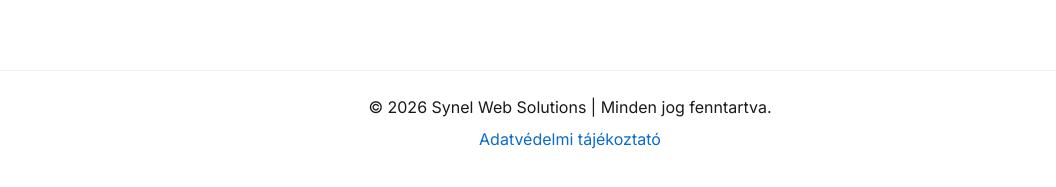
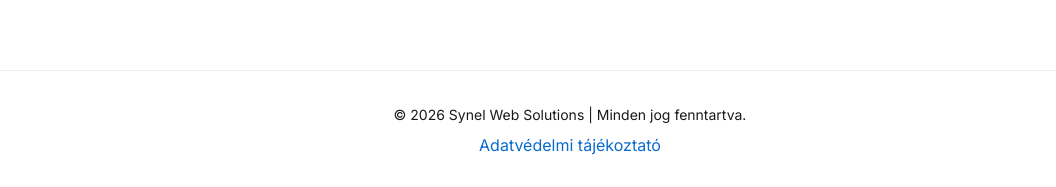
Before and after one commit to Synel96/synelweb, a React (Vite) app in the folder frontend/synelweb/: page /projektek in a window 1280 px wide. Shown: the part 930-1117 px from the top of the page, without its empty margins (70-1126 px from the left). Built offline with nearby package versions, Linux system fonts and the light colour scheme; no server answers.

Commit message:
Optimize LCP and CLS: Add priority loading for first project image, fix footer layout shift, update fetchPriority to camelCase

```diff
--- a/frontend/synelweb/index.html
+++ b/frontend/synelweb/index.html
@@ -45,7 +45,7 @@
     </noscript>
 
     <!-- Preload critical assets for LCP optimization -->
-    <link rel="preload" as="image" href="/darklogo.svg" type="image/svg+xml" />
+    <link rel="preload" as="image" href="/darklogo.svg" type="image/svg+xml" fetchpriority="high" />
     <!-- Preload hero image from Cloudinary with responsive srcset -->
     <link
       rel="preload"
--- a/frontend/synelweb/src/components/common/OptimizedCloudinaryImage.jsx
+++ b/frontend/synelweb/src/components/common/OptimizedCloudinaryImage.jsx
@@ -6,12 +6,14 @@
  * @param {string} cloudinaryId - Cloudinary public_id (e.g., "projects/image_abc123")
  * @param {string} alt - Alt text for accessibility
  * @param {string} aspectRatio - CSS aspect ratio (default: "16/9")
+ * @param {boolean} priority - If true, loads eagerly with high priority for LCP optimization
  * @param {object} sx - Additional MUI sx props
  */
 function OptimizedCloudinaryImage({
   cloudinaryId,
   alt = "",
   aspectRatio = "16/9",
+  priority = false,
   sx = {}
 }) {
   const [loaded, setLoaded] = useState(false);
@@ -85,12 +87,13 @@
 
       {/* Optimized image */}
       <img
-        src={generateUrl(1024)} // Default size for src
+        src={generateUrl(768)} // Default size for src
         srcSet={srcSet}
         sizes={sizes}
         alt={alt}
-        loading="lazy"
-        decoding="async"
+        loading={priority ? "eager" : "lazy"}
+        fetchPriority={priority ? "high" : "auto"}
+        decoding={priority ? "sync" : "async"}
         onLoad={() => setLoaded(true)}
         style={{
           width: "100%",
--- a/frontend/synelweb/src/components/footer/Footer.jsx
+++ b/frontend/synelweb/src/components/footer/Footer.jsx
@@ -13,16 +13,26 @@
           width: "100%",
           bgcolor: "background.body",
           color: "text.primary",
-          py: 3,
+          py: { xs: 3, sm: 3 },
           mt: 6,
-          minHeight: "120px",
+          height: { xs: "140px", sm: "120px" }, // Fix height to prevent CLS
+          display: "flex",
+          flexDirection: "column",
+          justifyContent: "center",
+          alignItems: "center",
           textAlign: "center",
           borderTop: "1px solid #eee",
         }}
         role="contentinfo"
         aria-label="Oldal lábléc"
       >
-        <Typography level="body2">
+        <Typography
+          level="body2"
+          sx={{
+            fontSize: { xs: "0.875rem", sm: "0.875rem" },
+            lineHeight: 1.5,
+          }}
+        >
           © {new Date().getFullYear()} Synel Web Solutions | Minden jog
           fenntartva.
         </Typography>
@@ -30,7 +40,11 @@
           <Link
             component="button"
             onClick={() => setOpenPolicy(true)}
-            sx={{ fontSize: "1rem", fontWeight: 500 }}
+            sx={{
+              fontSize: { xs: "0.875rem", sm: "1rem" },
+              fontWeight: 500,
+              lineHeight: 1.5,
+            }}
             aria-label="Adatvédelmi tájékoztató megnyitása"
           >
             Adatvédelmi tájékoztató
--- a/frontend/synelweb/src/components/hero/HeroSection.jsx
+++ b/frontend/synelweb/src/components/hero/HeroSection.jsx
@@ -68,7 +68,6 @@
           transform: "translateX(-50%)",
           width: "min(90%, 1100px)",
           zIndex: 1,
-          pointerEvents: "none",
         }}
       />
 
--- a/frontend/synelweb/src/components/navbar/Logo.jsx
+++ b/frontend/synelweb/src/components/navbar/Logo.jsx
@@ -5,6 +5,7 @@
       alt="Synel Web Solutions logó"
       width="120"
       height="40"
+      fetchpriority="high"
       style={{
         width: 120,
         height: "auto",
--- a/frontend/synelweb/src/components/projects/ProjectsCard.jsx
+++ b/frontend/synelweb/src/components/projects/ProjectsCard.jsx
@@ -11,6 +11,7 @@
   previewImagePublicId,
   images = [],
   link,
+  priority = false, // Add priority prop for LCP optimization
 }) {
   const [expanded, setExpanded] = useState(false);
   const shortDesc = (description || "").trim();
@@ -64,6 +65,7 @@
         previewImage={previewImage}
         previewImagePublicId={previewImagePublicId}
         images={images}
+        priority={priority}
       />
       {/* Leírás - összecsukható */}
       <Box>
--- a/frontend/synelweb/src/components/projects/ProjectsCarousel.jsx
+++ b/frontend/synelweb/src/components/projects/ProjectsCarousel.jsx
@@ -10,6 +10,7 @@
   previewImage = "",
   previewImagePublicId = "",
   images = [],
+  priority = false, // Add priority for LCP optimization
 }) {
   // Build slides array with cloudinary_public_id support
   const slides = [
@@ -122,6 +123,7 @@
             cloudinaryId={slides[current].cloudinaryId}
             alt={`Projekt kép ${current}`}
             aspectRatio="16/9"
+            priority={priority} // Pass priority directly - only first carousel gets it
             sx={{ borderRadius: 0 }}
           />
         ) : (
--- a/frontend/synelweb/src/pages/ProjectsPage.jsx
+++ b/frontend/synelweb/src/pages/ProjectsPage.jsx
@@ -126,6 +126,7 @@
                 previewImagePublicId={project.preview_image_public_id || ""}
                 images={project.extra_images || []}
                 link={project.link || ""}
+                priority={idx === 0} // First project image gets priority for LCP
               />
             </Box>
           ))
```
